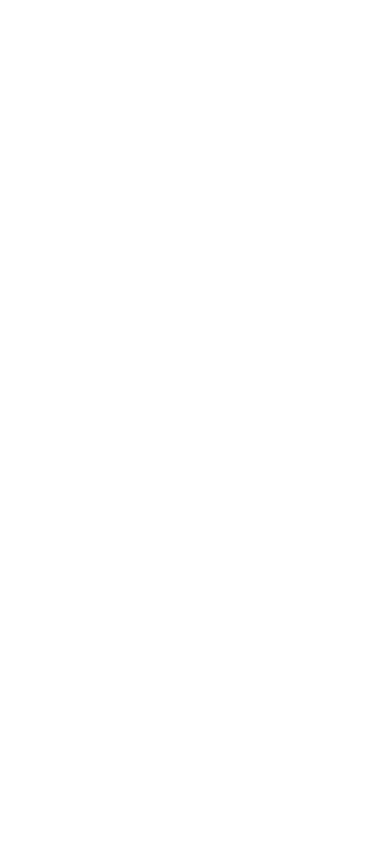
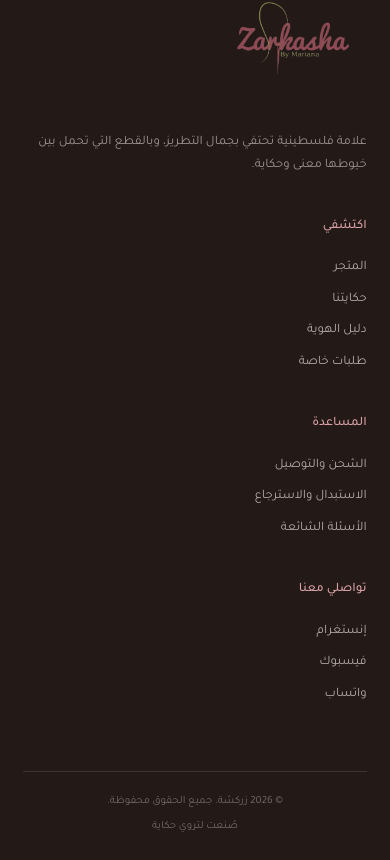
Before and after one commit to mriana9/zarkasha-v1, a Next.js app: page /ar in a window 390 px wide. Shown: the part 9089-9949 px from the top of the page. Before the commit the page ends 8986 px from the top, so only its background shows below. Built offline with nearby package versions, Linux system fonts and the light colour scheme.

Commit message:
feat: add Footer component and integrate it into HomeContent

```diff
--- a/app/[locale]/page.tsx
+++ b/app/[locale]/page.tsx
@@ -12,6 +12,7 @@
 import { InstagramSection } from "@/components/home/instagram/InstagramSection";
 import { ContactSection } from "@/components/home/contact/ContactSection";
 import { FaqSection } from "@/components/home/faq/FaqSection";
+import { Footer } from "@/components/layout/Footer";
 
 interface PageProps {
   params: Promise<{ locale: "ar" | "en" }>;
@@ -40,6 +41,7 @@
       <InstagramSection dict={dict.Instagram} />
       <FaqSection dict={dict.Faq} />
       <ContactSection dict={dict.Contact} />
+      <Footer dict={dict.Footer} locale={locale} />
     </>
   );
 }
--- a/app/globals.css
+++ b/app/globals.css
@@ -13,6 +13,7 @@
   --color-ivory: #fffcf9;
   --color-olive: #7b843d;
   --color-beige: #ede0d9;
+  --color-brown: #231916;
 
   --font-amiri: var(--font-amiri), serif;
   --font-tajawal: var(--font-tajawal), sans-serif;
--- /dev/null
+++ b/components/layout/Footer.tsx
@@ -0,0 +1,155 @@
+"use client";
+
+import Link from "next/link";
+import Image from "next/image";
+
+interface FooterProps {
+  dict: {
+    brandDescription: string;
+    columns: {
+      explore: {
+        title: string;
+        store: string;
+        story: string;
+        brandKit: string;
+        customOrders: string;
+      };
+      help: {
+        title: string;
+        shipping: string;
+        returns: string;
+        faq: string;
+      };
+      social: {
+        title: string;
+        instagram: string;
+        facebook: string;
+        whatsapp: string;
+      };
+    };
+    rights: string;
+    tagline: string;
+  };
+  locale: string;
+}
+
+export function Footer({ dict, locale }: FooterProps) {
+  const currentYear = new Date().getFullYear();
+
+  return (
+    <footer className="pt-[70px] pb-[25px] px-[6vw] text-ivory bg-brown font-tajawal">
+      <div className="pb-[55px] grid grid-cols-1 lg:grid-cols-[1fr_1.5fr] gap-[10vw]">
+        <div className="flex flex-col items-start">
+          <Link
+            href={`/${locale}`}
+            className="inline-flex items-center justify-start min-w-[140px] mb-4"
+          >
+            <Image
+              src="/logo/logo.png"
+              alt="Zarkasha"
+              width={148}
+              height={66}
+              className="object-contain"
+            />
+          </Link>
+          <p className="max-w-[330px] m-0 text-ivory/55 text-[13px] leading-[1.8]">
+            {dict.brandDescription}
+          </p>
+        </div>
+
+        <div className="grid grid-cols-1 sm:grid-cols-3 gap-[30px]">
+          <div>
+            <h3 className="m-0 mb-[22px] text-blush text-[13px] font-medium">
+              {dict.columns.explore.title}
+            </h3>
+            <Link
+              href={`/${locale}#categories`}
+              className="block my-[12px] text-ivory/65 text-[13px] hover:text-white transition-colors"
+            >
+              {dict.columns.explore.store}
+            </Link>
+            <Link
+              href={`/${locale}#story`}
+              className="block my-[12px] text-ivory/65 text-[13px] hover:text-white transition-colors"
+            >
+              {dict.columns.explore.story}
+            </Link>
+            <Link
+              href={`/${locale}#brand-kit`}
+              className="block my-[12px] text-ivory/65 text-[13px] hover:text-white transition-colors"
+            >
+              {dict.columns.explore.brandKit}
+            </Link>
+            <Link
+              href={`/${locale}#contact`}
+              className="block my-[12px] text-ivory/65 text-[13px] hover:text-white transition-colors"
+            >
+              {dict.columns.explore.customOrders}
+            </Link>
+          </div>
+
+          <div>
+            <h3 className="m-0 mb-[22px] text-blush text-[13px] font-medium">
+              {dict.columns.help.title}
+            </h3>
+            <Link
+              href={`/${locale}#contact`}
+              className="block my-[12px] text-ivory/65 text-[13px] hover:text-white transition-colors"
+            >
+              {dict.columns.help.shipping}
+            </Link>
+            <Link
+              href={`/${locale}#contact`}
+              className="block my-[12px] text-ivory/65 text-[13px] hover:text-white transition-colors"
+            >
+              {dict.columns.help.returns}
+            </Link>
+            <Link
+              href={`/${locale}#faq`}
+              className="block my-[12px] text-ivory/65 text-[13px] hover:text-white transition-colors"
+            >
+              {dict.columns.help.faq}
+            </Link>
+          </div>
+
+          <div>
+            <h3 className="m-0 mb-[22px] text-blush text-[13px] font-medium">
+              {dict.columns.social.title}
+            </h3>
+            <a
+              href="https://instagram.com"
+              target="_blank"
+              rel="noopener noreferrer"
+              className="block my-[12px] text-ivory/65 text-[13px] hover:text-white transition-colors"
+            >
+              {dict.columns.social.instagram}
+            </a>
+            <a
+              href="https://facebook.com"
+              target="_blank"
+              rel="noopener noreferrer"
+              className="block my-[12px] text-ivory/65 text-[13px] hover:text-white transition-colors"
+            >
+              {dict.columns.social.facebook}
+            </a>
+            <a
+              href="https://whatsapp.com"
+              target="_blank"
+              rel="noopener noreferrer"
+              className="block my-[12px] text-ivory/65 text-[13px] hover:text-white transition-colors"
+            >
+              {dict.columns.social.whatsapp}
+            </a>
+          </div>
+        </div>
+      </div>
+
+      <div className="pt-[22px] flex flex-col sm:flex-row justify-between items-center text-ivory/36 border-t border-ivory/12 text-[11px] gap-2">
+        <span>
+          © {currentYear} زركشة. {dict.rights}
+        </span>
+        <span>{dict.tagline}</span>
+      </div>
+    </footer>
+  );
+}
```
